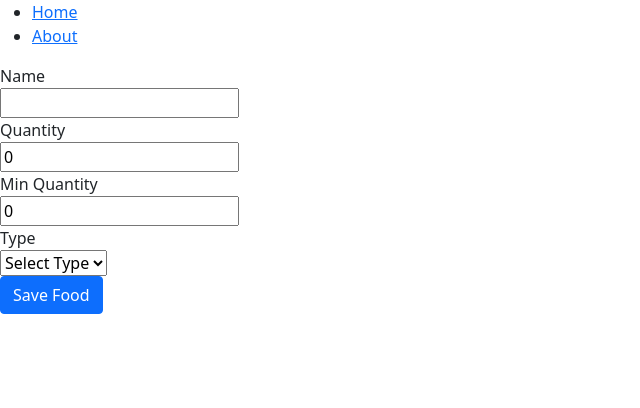
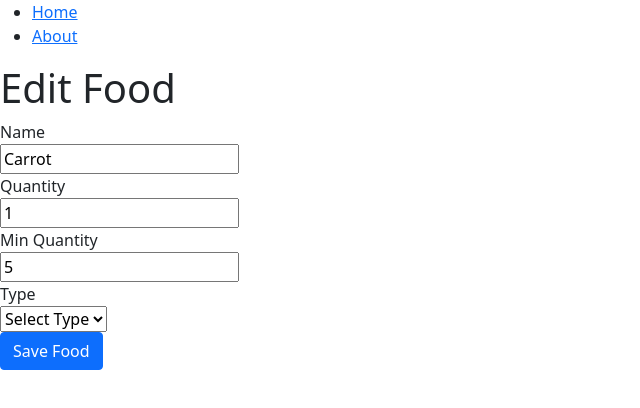
Before and after one commit to coryhouse/e-gineering, a React (Create React App) app in the folder e-gineering/: page /food/1 in a window 1280 px wide. Shown: the top 408 px of the page, without its empty margins (0-640 px from the left). Built offline with nearby package versions, Linux system fonts and the light colour scheme; data requests are answered from the project's data file.

Commit message:
Populate edit form

```diff
--- a/e-gineering/src/FoodForm.tsx
+++ b/e-gineering/src/FoodForm.tsx
@@ -1,9 +1,9 @@
-import { useState } from "react";
+import { useState, useEffect } from "react";
 import { toast } from "react-toastify";
-import { addFood } from "./api/foodsApi";
+import { addFood, getFood } from "./api/foodsApi";
 import { Input } from "./shared/Input";
 import { Select } from "./shared/Select";
-import { useHistory } from "react-router-dom";
+import { useHistory, useParams } from "react-router-dom";
 
 export type NewFood = {
   name: string;
@@ -20,14 +20,23 @@ const emptyFood: NewFood = {
 };
 
 export function FoodForm() {
-  const [newFood, setNewFood] = useState<NewFood>(emptyFood);
+  const [food, setFood] = useState<NewFood>(emptyFood);
   const history = useHistory();
+  const { foodId } = useParams() as any;
+
+  useEffect(() => {
+    async function fetchFood() {
+      const _food = await getFood(foodId);
+      setFood(_food);
+    }
+    if (foodId) fetchFood();
+  }, [foodId]);
 
   async function handleSubmit(event: React.FormEvent<HTMLFormElement>) {
     event.preventDefault();
 
     try {
-      await addFood(newFood);
+      await addFood(food);
       toast.success("Food saved! 🦄");
       history.push("/"); // Redirect to home.
     } catch (error) {
@@ -42,35 +51,36 @@ export function FoodForm() {
   ) {
     const { value, id } = event.target;
     // Create a copy of existing state, but change the name property to the new value
-    setNewFood({
-      ...newFood,
+    setFood({
+      ...food,
       [id]: value,
     });
   }
 
   return (
     <form onSubmit={handleSubmit}>
-      <Input onChange={onChange} id="name" label="Name" value={newFood.name} />
+      <h1>{foodId ? "Edit" : "Add"} Food</h1>
+      <Input onChange={onChange} id="name" label="Name" value={food.name} />
       <Input
         onChange={onChange}
         id="quantity"
         label="Quantity"
         type="number"
-        value={newFood.quantity.toString()}
+        value={food.quantity.toString()}
       />
       <Input
         onChange={onChange}
         id="minQuantity"
         label="Min Quantity"
         type="number"
-        value={newFood.minQuantity.toString()}
+        value={food.minQuantity.toString()}
       />
       <Select
         id="type"
         label="Type"
         onChange={onChange}
         placeholderOption="Select Type"
-        value={newFood.type}
+        value={food.type}
         options={[
           { label: "Vegetable", value: "Vegetable" },
           { label: "Grain", value: "Grain" },
```
